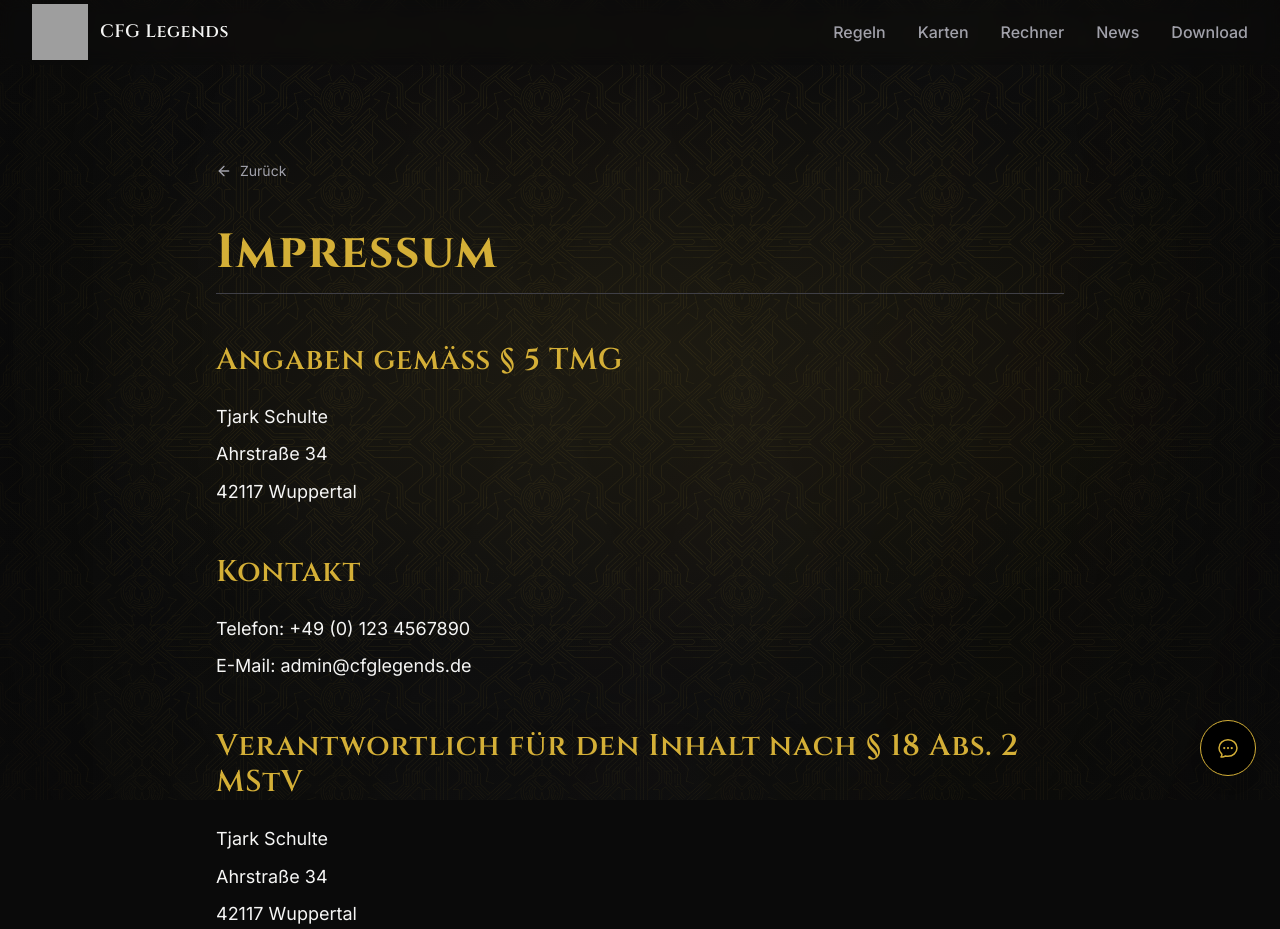
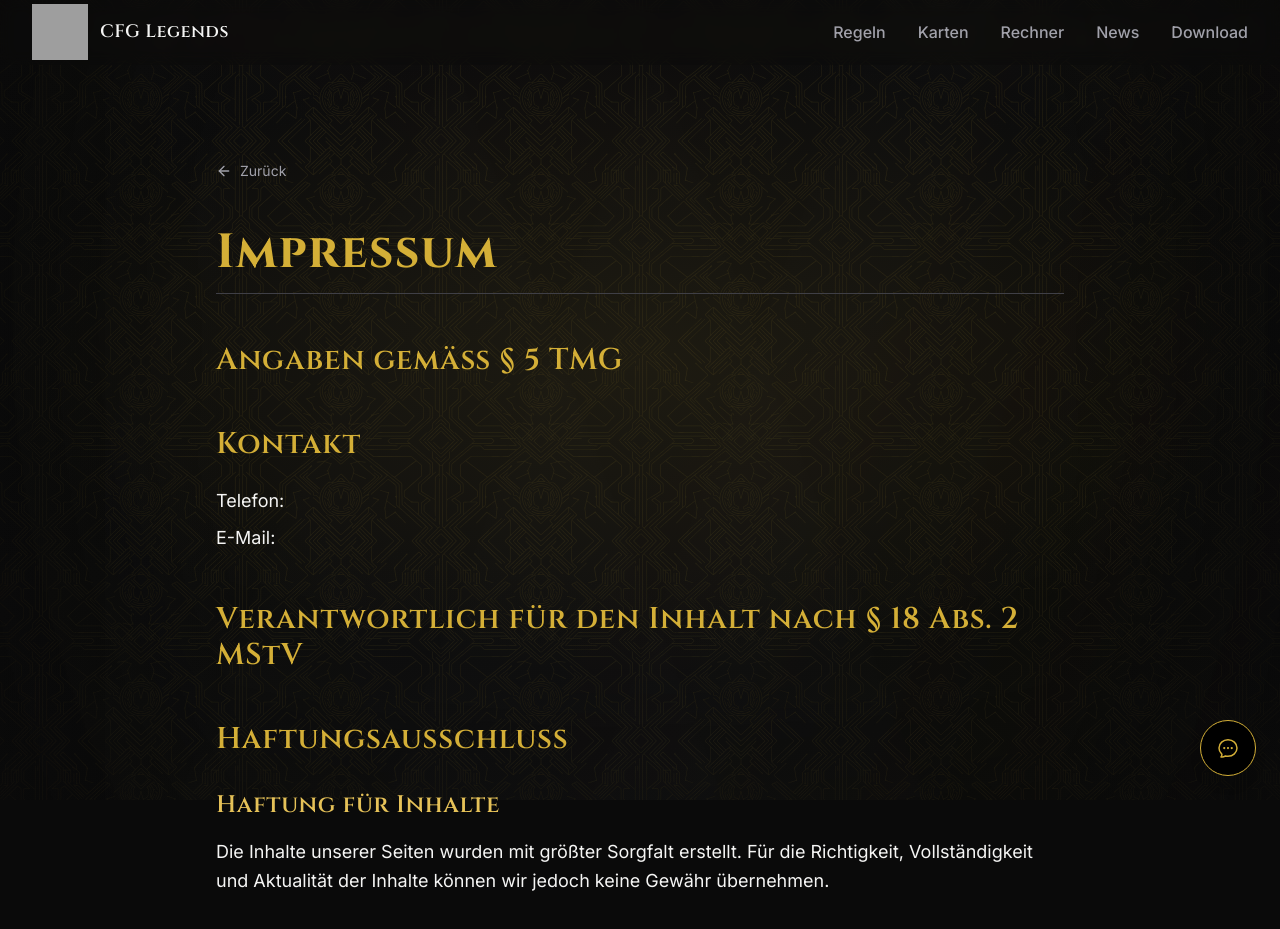
Before and after one commit to cfglegends-admin/cfglegends, a Next.js app: page /impressum in a window 1280 px wide. Shown: the top 929 px of the page. Built offline with nearby package versions, Linux system fonts and the light colour scheme; no server answers; grey boxes are pictures that could not be loaded.

Commit message:
15th commit: changed sensible owner data to environment variables

```diff
--- a/app/datenschutz/page.tsx
+++ b/app/datenschutz/page.tsx
@@ -33,10 +33,10 @@ export default function DatenschutzPage() {
       </h1>
 
       <h2 className={headingTwo}>1. Verantwortlicher</h2>
-      <p className={paragraphTight}>Tjark Schulte</p>
-      <p className={paragraphTight}>Ahrstraße 34</p>
-      <p className={paragraphTight}>42117 Wuppertal</p>
-      <p className={paragraph}>E-Mail: admin@cfglegends.de</p>
+      <p className={paragraphTight}>{process.env.NEXT_PUBLIC_SITE_OWNER}</p>
+      <p className={paragraphTight}>{process.env.NEXT_PUBLIC_SITE_ADDRESS_STREET}</p>
+      <p className={paragraphTight}>{process.env.NEXT_PUBLIC_SITE_ADDRESS_CITY}</p>
+      <p className={paragraph}>E-Mail: {process.env.NEXT_PUBLIC_SITE_EMAIL}</p>
 
       <h2 className={headingTwo}>2. Allgemeines zur Datenverarbeitung</h2>
       <p className={paragraph}>
--- a/app/impressum/page.tsx
+++ b/app/impressum/page.tsx
@@ -31,29 +31,29 @@ export default function ImpressumPage() {
       <h2 className="font-display text-gold mt-12 mb-6 text-2xl font-semibold tracking-wide md:text-3xl">
         Angaben gemäß § 5 TMG
       </h2>
-      <p className={paragraph}>Tjark Schulte</p>
-      <p className={paragraph}>Ahrstraße 34</p>
+      <p className={paragraph}>{process.env.NEXT_PUBLIC_SITE_OWNER}</p>
+      <p className={paragraph}>{process.env.NEXT_PUBLIC_SITE_ADDRESS_STREET}</p>
       <p className="font-body text-foreground mb-6 text-base leading-relaxed md:text-lg">
-        42117 Wuppertal
+        {process.env.NEXT_PUBLIC_SITE_ADDRESS_CITY}
       </p>
 
       <h2 className="font-display text-gold mt-12 mb-6 text-2xl font-semibold tracking-wide md:text-3xl">
         Kontakt
       </h2>
       <p className={paragraph}>
-        Telefon: +49 (0) 123 4567890 {/* Hier deine/eine Nummer eintragen */}
+        Telefon: {process.env.NEXT_PUBLIC_SITE_PHONE}
       </p>
       <p className="font-body text-foreground mb-6 text-base leading-relaxed md:text-lg">
-        E-Mail: admin@cfglegends.de
+        E-Mail: {process.env.NEXT_PUBLIC_SITE_EMAIL}
       </p>
 
       <h2 className="font-display text-gold mt-12 mb-6 text-2xl font-semibold tracking-wide md:text-3xl">
         Verantwortlich für den Inhalt nach § 18 Abs. 2 MStV
       </h2>
-      <p className={paragraph}>Tjark Schulte</p>
-      <p className={paragraph}>Ahrstraße 34</p>
+      <p className={paragraph}>{process.env.NEXT_PUBLIC_SITE_OWNER}</p>
+      <p className={paragraph}>{process.env.NEXT_PUBLIC_SITE_ADDRESS_STREET}</p>
       <p className="font-body text-foreground mb-6 text-base leading-relaxed md:text-lg">
-        42117 Wuppertal
+        {process.env.NEXT_PUBLIC_SITE_ADDRESS_CITY}
       </p>
 
       <h2 className="font-display text-gold mt-12 mb-6 text-2xl font-semibold tracking-wide md:text-3xl">
```
